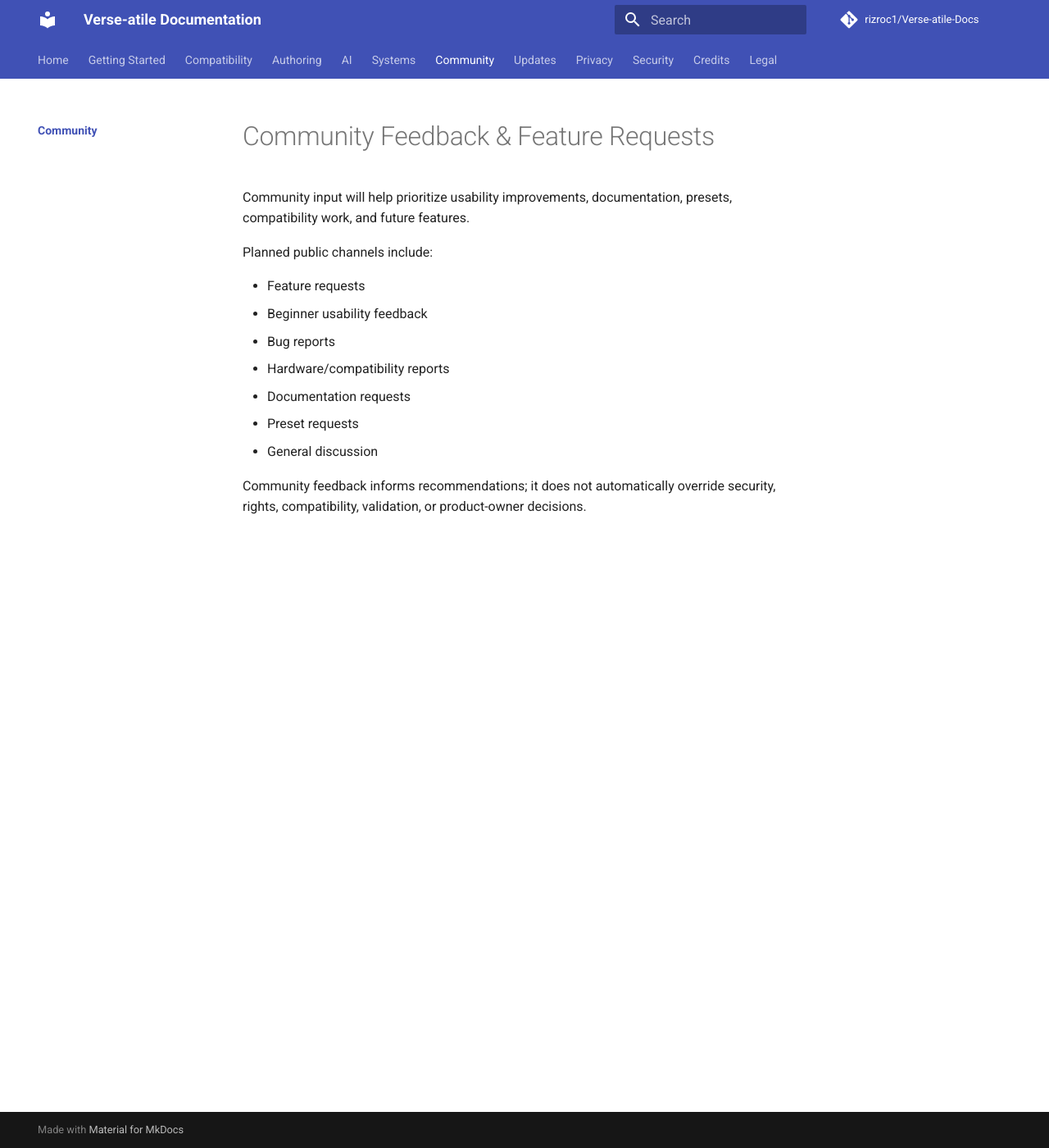
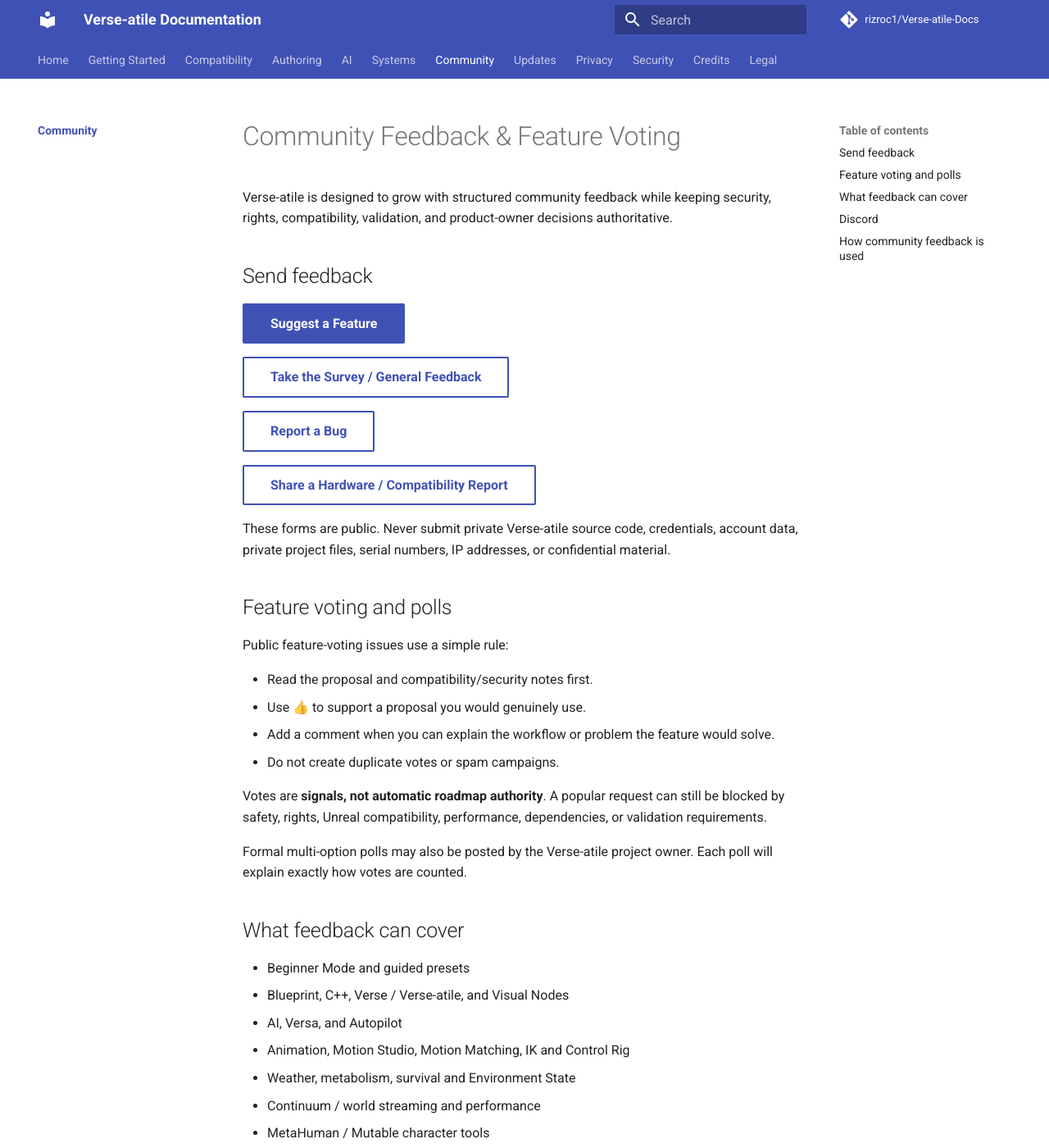
Before and after one commit to rizroc1/Verse-atile-Docs, an MkDocs documentation site: the page built from docs/community/index.md, in a window 1280 px wide and 1400 px high. Shown: the whole window at 82% size. Built offline with MkDocs 1.6.1 and Material for MkDocs 9.7.7, drawn with Linux system fonts in a browser that asks for light colours; comment, search, counter and statistics services are not loaded; some of the changed text lies outside the part shown.

Commit message:
Add public feedback, survey, voting and Discord guidance

```diff
--- a/docs/community/index.md
+++ b/docs/community/index.md
@@ -1,15 +1,65 @@
-# Community Feedback & Feature Requests
+# Community Feedback & Feature Voting
 
-Community input will help prioritize usability improvements, documentation, presets, compatibility work, and future features.
+Verse-atile is designed to grow with structured community feedback while keeping security, rights, compatibility, validation, and product-owner decisions authoritative.
 
-Planned public channels include:
+## Send feedback
 
-- Feature requests
-- Beginner usability feedback
-- Bug reports
-- Hardware/compatibility reports
-- Documentation requests
-- Preset requests
-- General discussion
+[Suggest a Feature](https://github.com/rizroc1/Verse-atile-Docs/issues/new?template=feature_request.yml){ .md-button .md-button--primary }
 
-Community feedback informs recommendations; it does not automatically override security, rights, compatibility, validation, or product-owner decisions.
+[Take the Survey / General Feedback](https://github.com/rizroc1/Verse-atile-Docs/issues/new?template=survey_feedback.yml){ .md-button }
+
+[Report a Bug](https://github.com/rizroc1/Verse-atile-Docs/issues/new?template=bug_report.yml){ .md-button }
+
+[Share a Hardware / Compatibility Report](https://github.com/rizroc1/Verse-atile-Docs/issues/new?template=hardware_compatibility.yml){ .md-button }
+
+These forms are public. Never submit private Verse-atile source code, credentials, account data, private project files, serial numbers, IP addresses, or confidential material.
+
+## Feature voting and polls
+
+Public feature-voting issues use a simple rule:
+
+- Read the proposal and compatibility/security notes first.
+- Use 👍 to support a proposal you would genuinely use.
+- Add a comment when you can explain the workflow or problem the feature would solve.
+- Do not create duplicate votes or spam campaigns.
+
+Votes are **signals, not automatic roadmap authority**. A popular request can still be blocked by safety, rights, Unreal compatibility, performance, dependencies, or validation requirements.
+
+Formal multi-option polls may also be posted by the Verse-atile project owner. Each poll will explain exactly how votes are counted.
+
+## What feedback can cover
+
+- Beginner Mode and guided presets
+- Blueprint, C++, Verse / Verse-atile, and Visual Nodes
+- AI, Versa, and Autopilot
+- Animation, Motion Studio, Motion Matching, IK and Control Rig
+- Weather, metabolism, survival and Environment State
+- Continuum / world streaming and performance
+- MetaHuman / Mutable character tools
+- Weapons, vehicles, gameplay and interactions
+- Optimization and hardware support
+- Guardian security
+- Storage, cloud and backups
+- Documentation and accessibility
+- Future integrations
+
+## Discord
+
+Discord is planned as an **optional community provider**, not the only place where Verse-atile information lives.
+
+The intended Discord integration can provide:
+
+- release and update announcements
+- documentation links
+- survey and feature-request links
+- community polls
+- known-issue/status announcements
+- optional support/community channels
+
+Native Discord webhooks or a first-party Verse-atile community bot can be used. MEE6 may also be used for polls, moderation, or automations where its current permissions and plan fit the need, but Verse-atile will not depend on MEE6.
+
+A public Discord invite will be added here only after the official server is created and approved. Bot tokens and webhook URLs are secrets and will never be committed to this public repository.
+
+## How community feedback is used
+
+The long-term feedback pipeline is designed to sanitize, deduplicate, classify and aggregate public reports, detect trends, separate popularity from severity, and produce evidence-backed recommendations. It does **not** let a poll silently rewrite Verse-atile or change the roadmap automatically.
```
